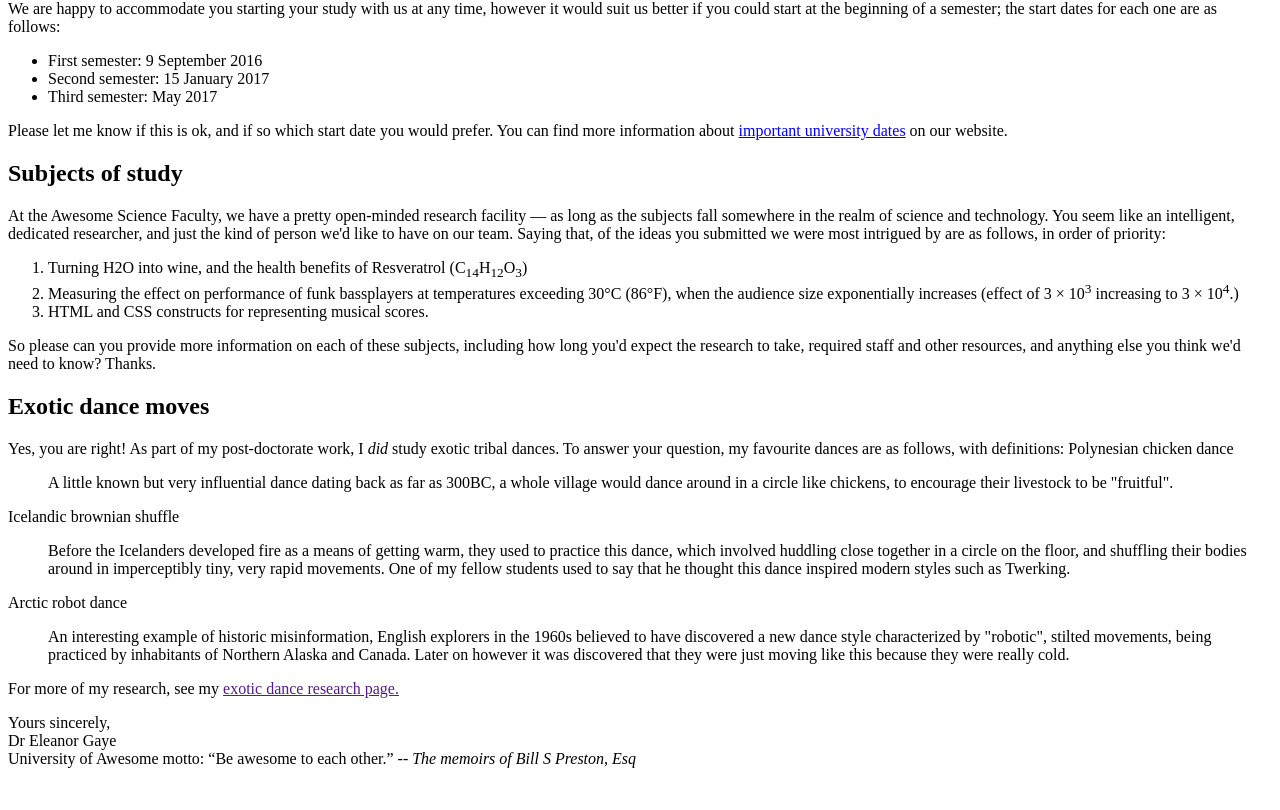
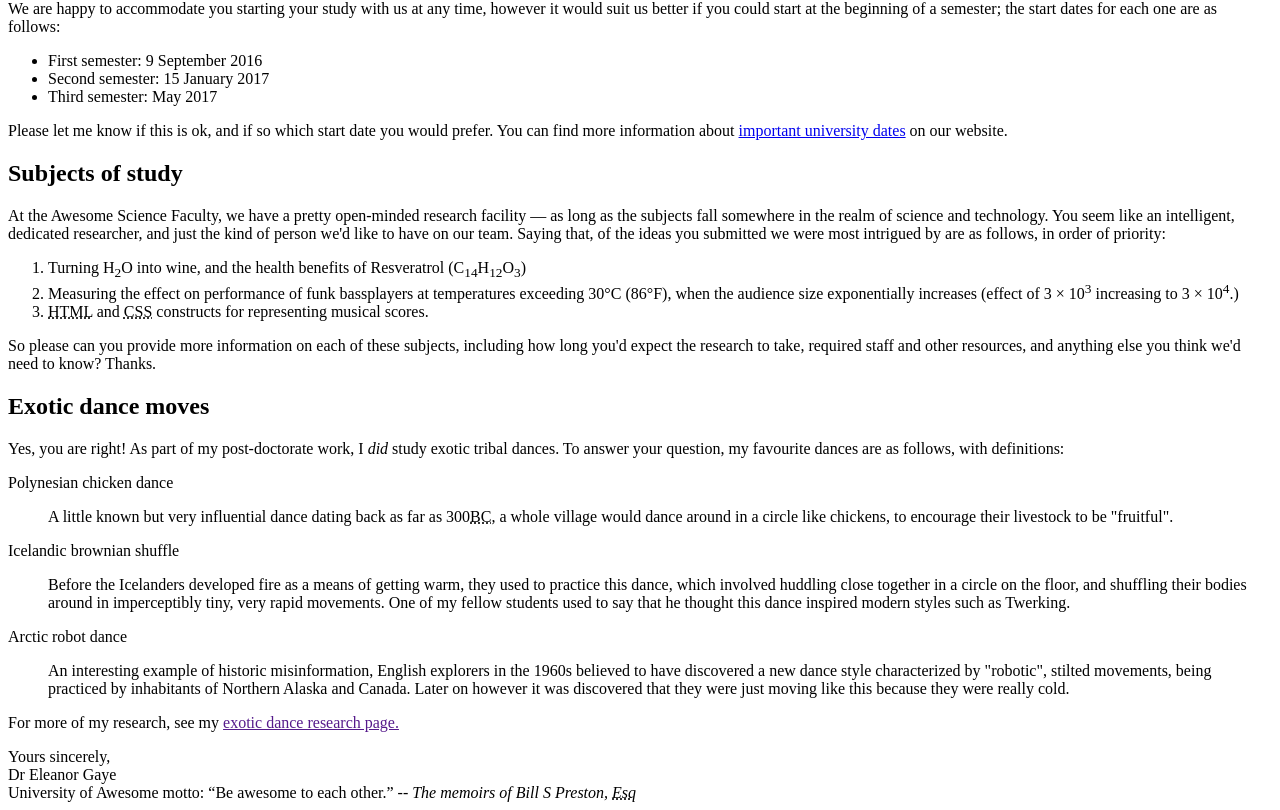
Before and after one commit to 544-eth/wk2, a plain HTML site: page letter.html in a window 1280 px wide. Shown: the part 481-1291 px from the top of the page. Before the commit the page ends 1257 px from the top, so only its background shows below. Drawn offline with Linux system fonts and the light colour scheme.

Commit message:
Chisimdi website

```diff
--- a/letter.html
+++ b/letter.html
@@ -7,6 +7,7 @@
     <link rel="stylesheet" href="./favicon.ico" type=".image/icon">
     <style>
         address{text-align: right;}
+        p {font-style: normal;}
     </style>
 </head>
 <body>
@@ -74,9 +75,9 @@
     At the Awesome Science Faculty, we have a pretty open-minded research facility — as long as the subjects fall somewhere in the realm of science and technology. You seem like an intelligent, dedicated researcher, and just the kind of person we'd like to have on our team. Saying that, of the ideas you submitted we were most intrigued by are as follows, in order of priority:
 
     <ol type="1">
-        <li>Turning H2O into wine, and the health benefits of Resveratrol (C<sub>14</sub>H<sub>12</sub>O<sub>3</sub>)</li>
+        <li>Turning H<sub>2</sub>O into wine, and the health benefits of Resveratrol (C<sub>14</sub>H<sub>12</sub>O<sub>3</sub>)</li>
         <li>Measuring the effect on performance of funk bassplayers at temperatures exceeding 30°C (86°F), when the audience size exponentially increases (effect of 3 × 10<sup>3</sup> increasing to 3 × 10<sup>4</sup>.)</li>
-        <li>HTML and CSS constructs for representing musical scores.</li>
+        <li><acronym title="Hypertext Markup Languege">HTML</acronym> and <acronym title="Casacading stylesheet">CSS</acronym>  constructs for representing musical scores.</li>
     </ol>
 
     So please can you provide more information on each of these subjects, including how long you'd expect the research to take, required staff and other resources, and anything else you think we'd need to know? Thanks.
@@ -85,12 +86,15 @@
 
 <p>
     <h2>Exotic dance moves</h2>
-
-    Yes, you are right! As part of my post-doctorate work, I <em>did</em> study exotic tribal dances. To answer your question, my favourite dances are as follows, with definitions:
-
+</p>
+<p>
+    Yes, you are right! As part of my post-doctorate work, I <em>did</em> study exotic tribal dances. To answer your question,
+    my favourite dances are as follows, with definitions:
+</p>
+<p>
     Polynesian chicken dance
     <dl>
-        <dd>A little known but very influential dance dating back as far as 300BC, a whole village would dance around in a circle like chickens, to encourage their livestock to be "fruitful".</dd>
+        <dd>A little known but very influential dance dating back as far as 300<acronym title="Before Christ">BC</acronym>, a whole village would dance around in a circle like chickens, to encourage their livestock to be "fruitful".</dd>
     </dl>
 
     Icelandic brownian shuffle
@@ -101,13 +105,14 @@
     <dl>
         <dd>An interesting example of historic misinformation, English explorers in the 1960s believed to have discovered a new dance style characterized by "robotic", stilted movements, being practiced by inhabitants of Northern Alaska and Canada. Later on however it was discovered that they were just moving like this because they were really cold.</dd>
     </dl>
-
+</p>
+<p>
     For more of my research, see my <a href="" target="_blank">exotic dance research page.</a>
 </p>
 
 Yours sincerely, <br>
 Dr Eleanor Gaye <br>
 
-University of Awesome motto: <q>Be awesome to each other.</q> <em>-- The memoirs of Bill S Preston, Esq</em>
+University of Awesome motto: <q>Be awesome to each other.</q> <em>-- The memoirs of Bill S Preston, <acronym title="escro">Esq</acronym></em>
 </body>
 </html>
```
Also changed, not shown: images/Snapchat-1469605410.jpg (added), images/Snapchat-554837482.jpg (added).
